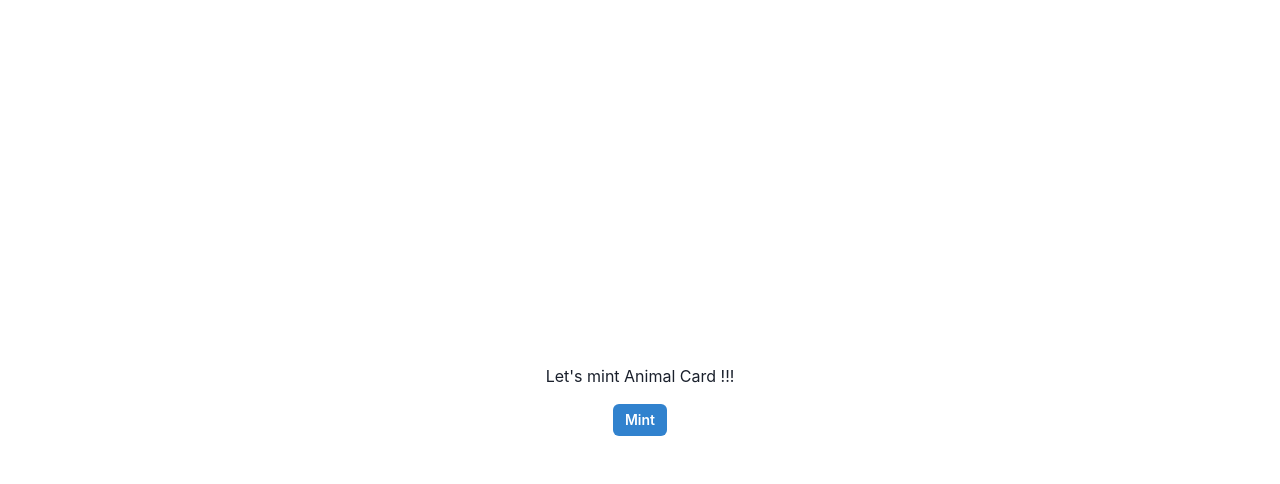
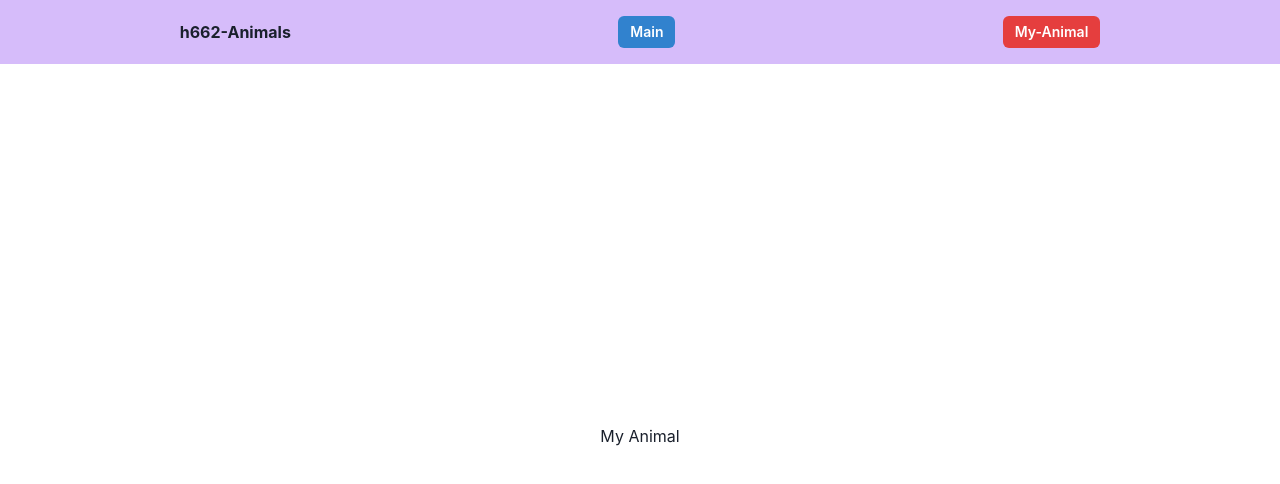
Before and after one commit to KimSeoYeon23/Dapp, a React (Create React App) app in the folder frontend/: page /my-animal in a window 1280 px wide. Shown: the top 484 px of the page. Built offline with nearby package versions, Linux system fonts and the light colour scheme; what web3 would draw is missing.

Commit message:
header css add

```diff
--- a/frontend/src/App.tsx
+++ b/frontend/src/App.tsx
@@ -1,6 +1,8 @@
 import React, { FC, useEffect, useState } from "react";
-import {HashRouter as Router, Route, Routes} from 'react-router-dom';
+import {BrowserRouter, Route, Routes} from 'react-router-dom';
+import Layout from "./components/Layout";
 import Main from "./routes/Main";
+import MyAnimal from './routes/MyAnimal';
 
 const App: FC = () => {
   const [account, setAccount] = useState('');
@@ -28,11 +30,14 @@ const App: FC = () => {
   }, [account]);
 
   return (
-    <Router>
-      <Routes>
-        <Route path="/" element={<Main account={account} />} />
-      </Routes>
-    </Router>
+    <BrowserRouter>
+      <Layout>
+        <Routes>
+          <Route path="/" element={<Main account={account} />} />
+          <Route path='my-animal' element={<MyAnimal account={account} />} />
+        </Routes>
+      </Layout>
+    </BrowserRouter>
   );
 };
 
--- a/frontend/src/components/AnimalCard.tsx
+++ b/frontend/src/components/AnimalCard.tsx
@@ -1,5 +1,5 @@
 import React, {FC} from "react";
-import {Image, AspectRatio} from '@chakra-ui/react'
+import {Image} from '@chakra-ui/react'
 
 interface AnimalCardProps {
     animalType: string;
@@ -7,7 +7,7 @@ interface AnimalCardProps {
 
 const AnimalCard : FC<AnimalCardProps> = ({animalType}) => {
     return (
-        <Image src={`images/${animalType}.png`} width={150} height={150} />
+        <Image src={`images/${animalType}.png`} w={150} h={150} />
     )
 }
 
--- /dev/null
+++ b/frontend/src/components/Layout.tsx
@@ -0,0 +1,30 @@
+import React, {FC} from "react";
+import { Box, Button, Flex, Stack, Text } from '@chakra-ui/react';
+import { Link } from "react-router-dom";
+
+const Layout: FC = ({children}) => {
+    return (
+        <Stack h='100vh'>
+            <Flex bg='purple.200' p={4} justifyContent='space-around' alignItems='center'>
+                <Box>
+                    <Text fontWeight='bold'>h662-Animals</Text>
+                </Box>
+                <Link to='/'>
+                    <Button size='sm' colorScheme='blue'>
+                        Main
+                    </Button>
+                </Link>
+                <Link to='my-animal'>
+                    <Button size='sm' colorScheme='red'>
+                        My-Animal
+                    </Button>
+                </Link>
+            </Flex>
+            <Flex direction='column' h='full' justifyContent='center' alignItems='center'>
+                {children}
+            </Flex>
+        </Stack>
+    )
+}
+
+export default Layout;
--- a/frontend/src/routes/Main.tsx
+++ b/frontend/src/routes/Main.tsx
@@ -41,7 +41,7 @@ const Main: FC<MainProps> = ({account}) => {
     }
 
     return (
-        <Flex w='full' h='100vh' justifyContent='center' alignItems='center' flexDirection='column'>
+        <Flex w='full' h='100vh' justifyContent='center' alignItems='center' direction='column'>
             <Box>
                 {newAnimalType ? (
                     <AnimalCard animalType={newAnimalType} />
--- /dev/null
+++ b/frontend/src/routes/MyAnimal.tsx
@@ -0,0 +1,15 @@
+import React, { FC } from "react";
+
+interface MyAnimalProps {
+    account: string;
+}
+
+const MyAnimal: FC<MyAnimalProps> = ({account}) => {
+    return (
+        <div>
+            My Animal
+        </div>
+    )
+}
+
+export default MyAnimal;
```
